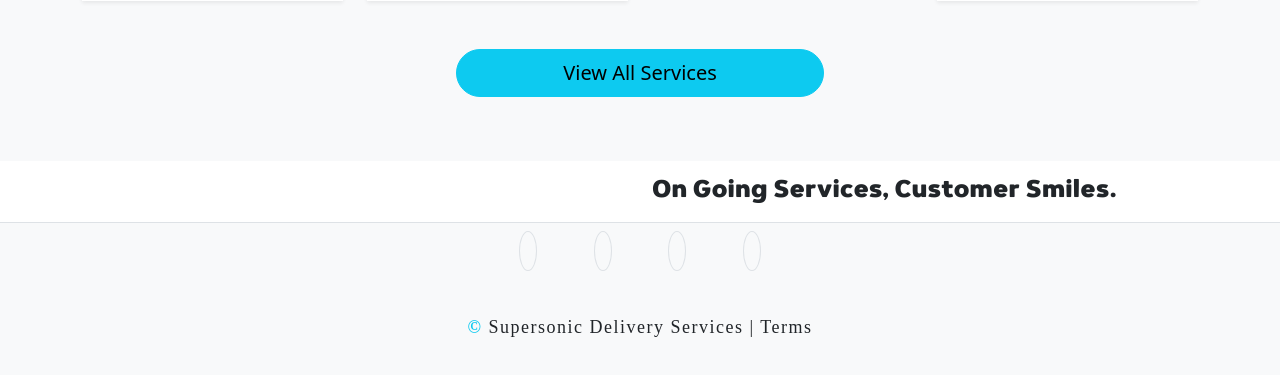
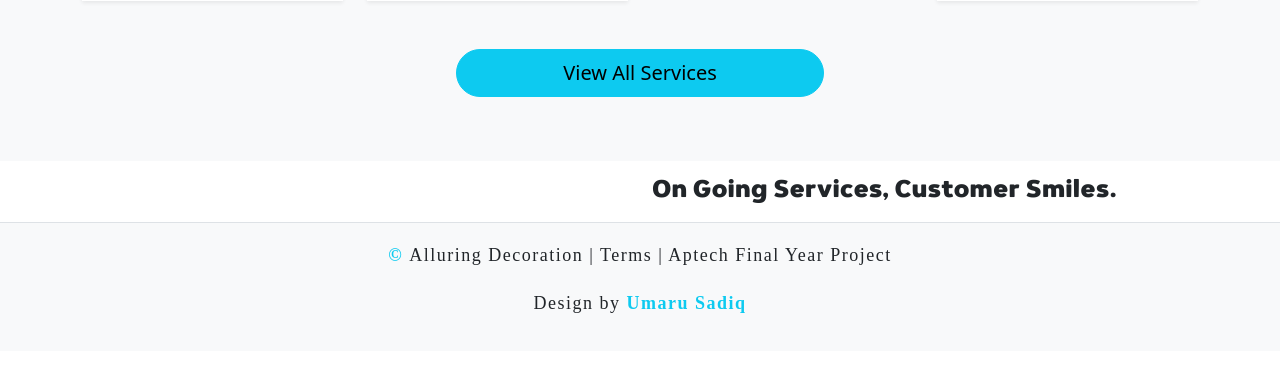
Before and after one commit to ndmichael/alluring-decors, a Flask app: page / in a window 1280 px wide. Shown: the part 1454-1829 px from the top of the page. After the commit the page ends 1767 px from the top, so only its background shows below. Run offline with Flask 2, Linux system fonts and the light colour scheme; some libraries are stand-ins or nearby versions.

Commit message:
updated the base

```diff
--- a/templates/base.html
+++ b/templates/base.html
@@ -1,5 +1,6 @@
 <!DOCTYPE html>
 <html>
+
 <head>
     <meta charset="utf-8">
     <meta http-equiv="X-UA-Compatible" content="IE=edge">
@@ -42,7 +43,7 @@
                     </li>
                 </ul>
                 <ul class="navbar-nav  mb-2 mb-lg-0">
-                <li class="nav-item">
+                    <li class="nav-item">
                         <a class="nav-link" href="#">
                             <button class="btn btn-white">login</button>
                         </a>
@@ -55,6 +56,20 @@
         </div>
     </nav>
 
+    {% with messages= get_flashed_messages(with_categories=true) %}
+    {% if messages %}
+    <div class="row py-2">
+        <div class="mx-auto col-sm-6">
+            {% for category, message in messages %}
+            <div class="alert alert-{{ category }}">
+                <h5>{{ message }}</h5>
+            </div>
+            {% endfor %}
+        </div>
+    </div>
+    {% endif %}
+    {% endwith %}
+
     {% block content %}
 
     {% endblock content %}
@@ -64,23 +79,11 @@
     <footer class="border-top bg-light">
         <div class=" container">
             <div class="row">
-                <div class="col-12 col-md-4 offset-md-4 text-center">
-                    <div class="d-flex justify-content-evenly">
-                      <a href="">
-                        <i class=" icofont icofont-2x icofont-whatsapp rounded-circle border p-2"></i>
-                      </a>
-                      <a href="">
-                        <i class=" icofont icofont-2x icofont-contact-add rounded-circle border p-2"></i>
-                      </a>
-                      <a href="">
-                        <i class=" icofont icofont-2x icofont-facebook rounded-circle border p-2"></i>
-                      </a>
-                      <a href="">
-                        <i class=" icofont icofont-2x icofont-linkedin rounded-circle border p-2"></i>
-                      </a>
-                    </div> <br /> <br />
+                <div class="col-12 col-md-6 offset-md-3 text-center">
                     <div>
-                      <p><b class=" secondary_color"> &copy; </b> Supersonic Delivery Services | Terms  </p>
+                        <p><b class=" secondary_color"> &copy; </b> Alluring Decoration | Terms | Aptech Final Year
+                            Project </p>
+                        <p>Design by <b class="secondary_color">Umaru Sadiq </b>
                     </div>
 
                 </div>
```
